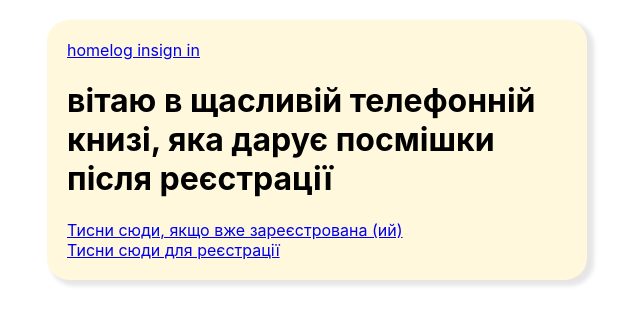
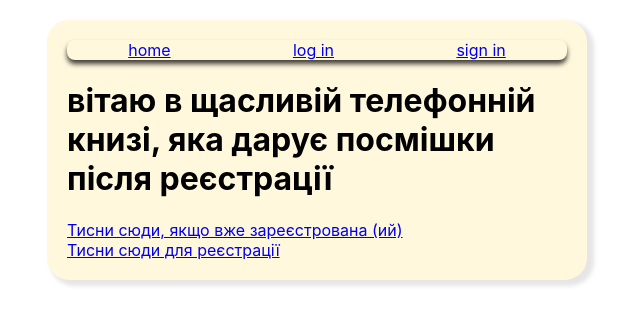
Before and after one commit to adrilix/goit-react-hw-08-phonebook, a React (Create React App) app: page /goit-react-hw-08-phonebook/home/contacts in a window 1280 px wide. Shown: the top 324 px of the page, without its empty margins (323-963 px from the left). Built offline with nearby package versions, Linux system fonts and the light colour scheme.

Commit message:
NavStyled
123

```diff
--- a/src/components/app/App.jsx
+++ b/src/components/app/App.jsx
@@ -1,4 +1,4 @@
-import { DivStyled } from './AppStyled';
+import { DivStyled, NavStyled } from './AppStyled';
 
 import { Suspense, lazy, useEffect } from 'react';
 import { LoaderSpinner } from 'components/Loader/Loader';
@@ -23,7 +23,9 @@ function App() {
 
   useEffect(() => {
     if (!token) return;
+
     dispatch(refreshUserThunk());
+
   }, [dispatch, token]);
 
   const handleLogOut = () => {
@@ -33,7 +35,7 @@ function App() {
   return (
     <DivStyled>
       <header>
-        <nav>
+        <NavStyled>
           <Link to="/home">home</Link>
           {userData ? (
             <>
@@ -46,7 +48,7 @@ function App() {
               <Link to="/registration">sign in</Link>
             </>
           )}
-        </nav>
+        </NavStyled>
       </header>
       <main>
         <Suspense fallback={<LoaderSpinner />}>
--- a/src/components/app/AppStyled.js
+++ b/src/components/app/AppStyled.js
@@ -12,3 +12,11 @@ padding: 20px;
 border-radius: 22px;
 box-shadow: 5px 4px 4px 2px rgba(0, 0, 0, 0.1);
 `
+export const NavStyled = styled.nav`
+  display: flex;
+  justify-content: space-around;
+  background-color: rgba(215 181 42  98%);
+  align-items: center;
+  box-shadow: 0px 4px 5px 0px rgba(0, 0, 0, 0.75);
+  border-radius: 8px;
+`
```
